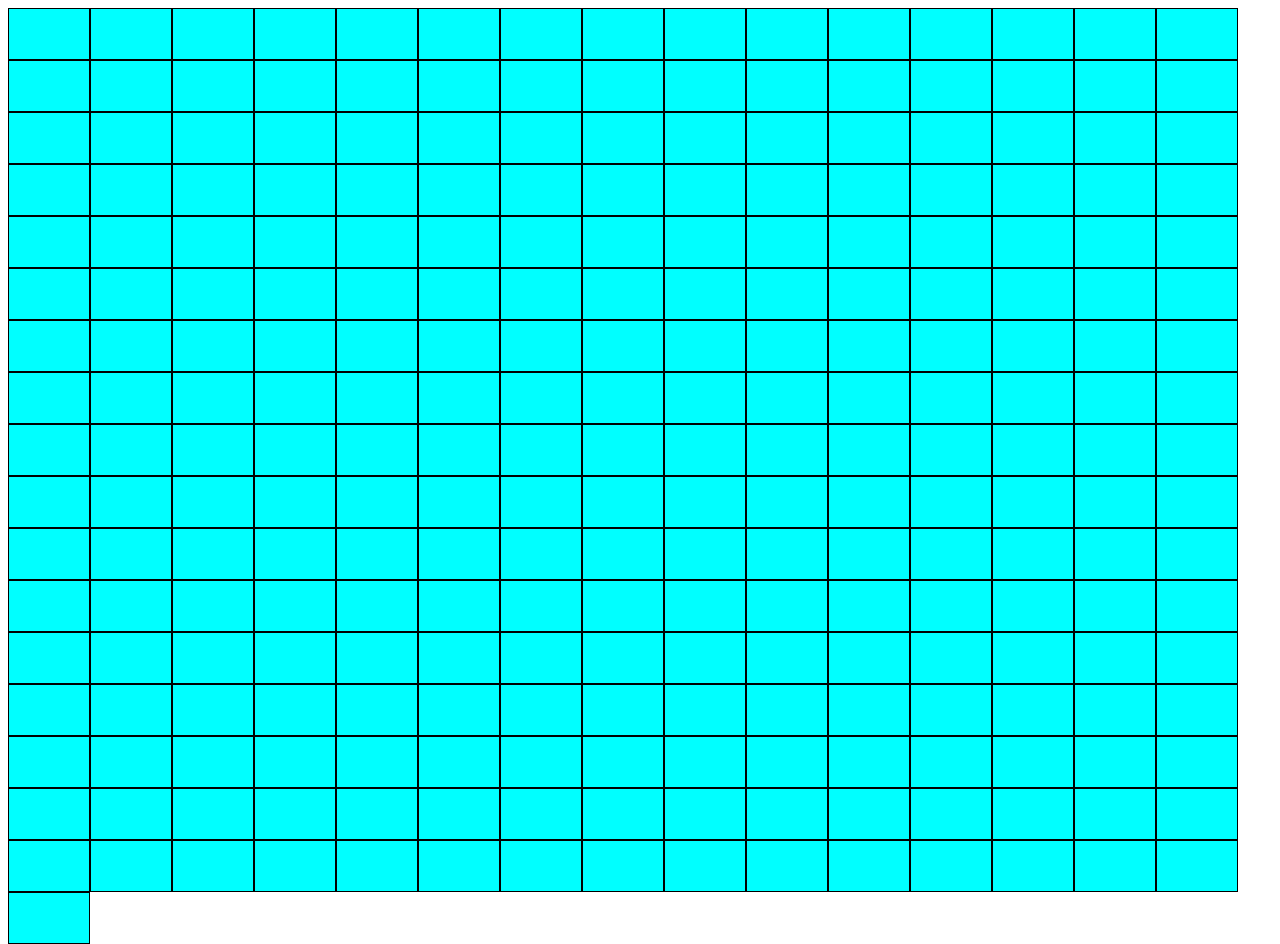
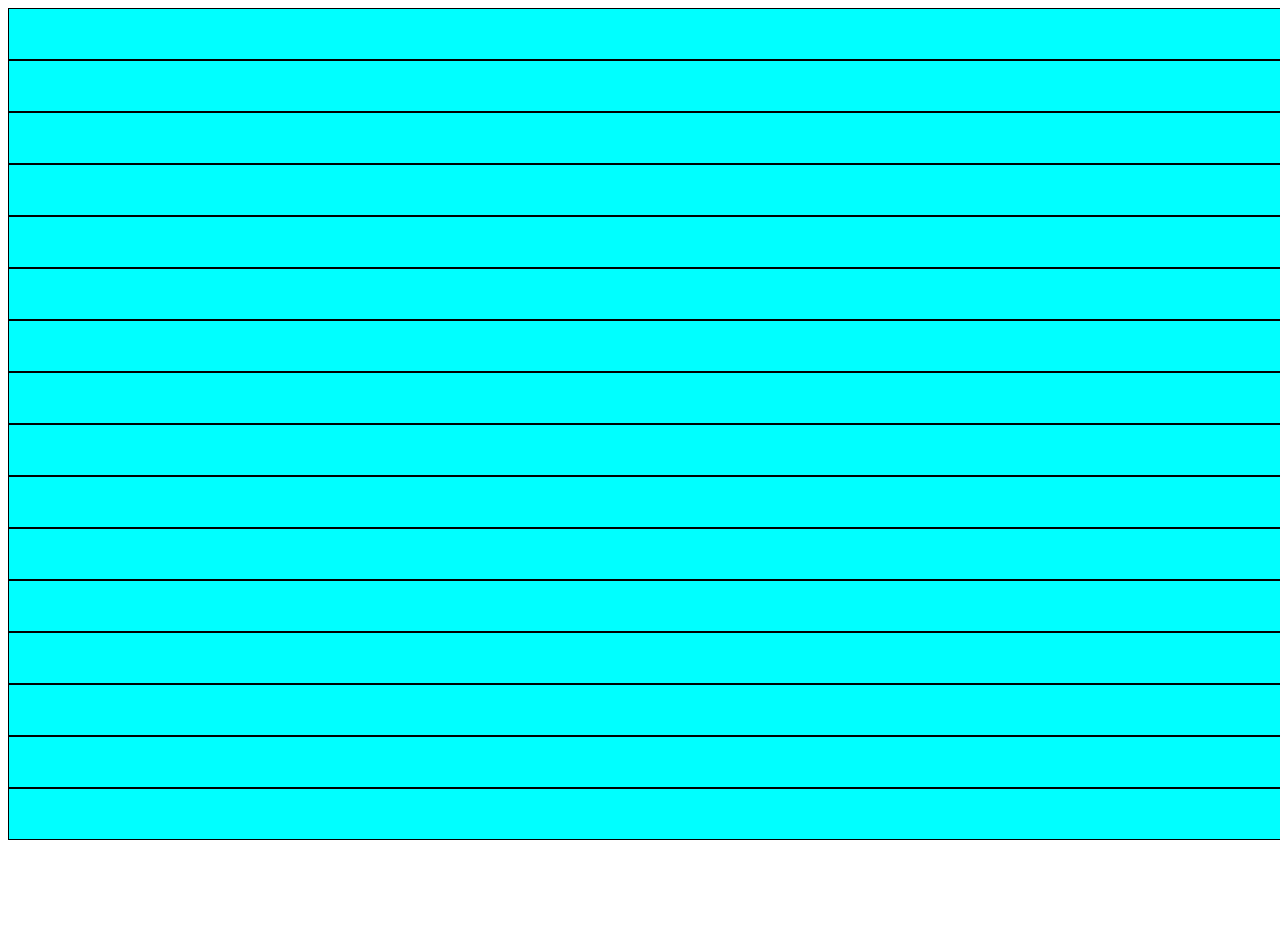
Before and after one commit to vigilancebrandon/etch-a-sketch, a plain HTML site: page index.html in a window 1280 px wide. After the commit the page ends 840 px from the top, so only its background shows below. Drawn offline with Linux system fonts and the light colour scheme.

Commit message:
Edit js, create 16 row divs, each with 16 col divs

```diff
--- a/script.js
+++ b/script.js
@@ -1,7 +1,12 @@
 let container = document.querySelector(".container")
 
-for (let i = 1; i <= 256; i++) {
-  let subDiv = document.createElement("div");
-  container.appendChild(subDiv);
-  subDiv.classList = "subDiv";
+for (let i = 1; i <= 16; i++) {
+  let divRow = document.createElement("div");
+  container.appendChild(divRow);
+  for (let i = 1; i <= 16; i++) {
+    let divCol = document.createElement("div");
+    divRow.appendChild(divCol);
+    divCol.classList = "col";
+  }
+  divRow.classList = "row";
 }
--- a/styles.css
+++ b/styles.css
@@ -1,12 +1,14 @@
 .container {
   display: flex;
   height: 100vh;
+  width: 100vw;
   flex-wrap: wrap;
 }
 
 .container > div {
-  height: 6.25vh;
-  width: 6.25vw;
+  height: 6.25%;
+  width: 6.25%;
+  flex-basis: 100%;
   background-color: aqua;
-  border: 1px solid black;
+  border: 0.5px solid black;
 }
```
